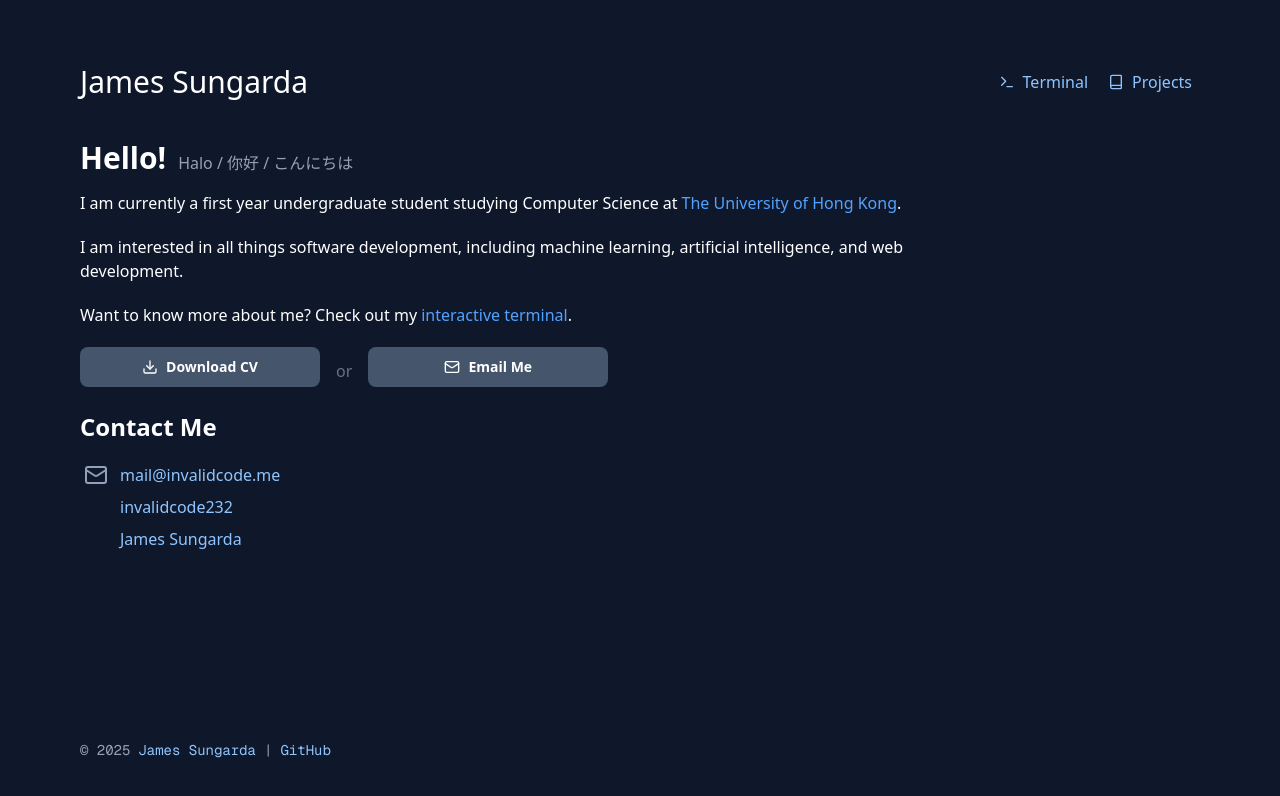
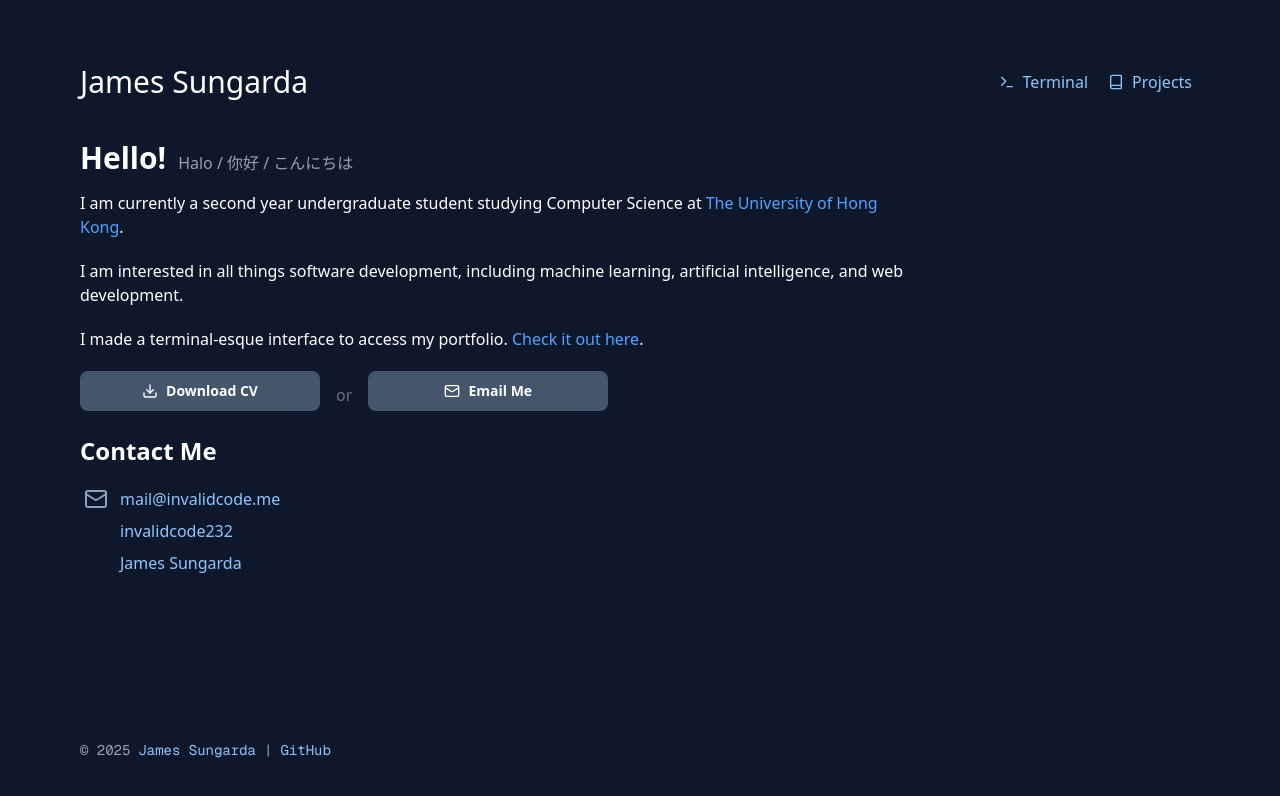
Before and after one commit to invalidcode232/homepage, a Next.js app: page / in a window 1280 px wide. Shown: the top 796 px of the page. Built offline with nearby package versions, Linux system fonts and the light colour scheme; some icons are missing.

Commit message:
feat(main): update page info

```diff
--- a/src/app/page.tsx
+++ b/src/app/page.tsx
@@ -73,7 +73,7 @@ export default function Home() {
           animate={{ opacity: 1, y: 0 }}
           transition={{ delay: 0.1, duration: 0.3 }}
         >
-          I am currently a first year undergraduate student studying Computer
+          I am currently a second year undergraduate student studying Computer
           Science at
           <motion.a
             href={"https://hku.hk"}
@@ -106,13 +106,13 @@ export default function Home() {
           animate={{ opacity: 1, y: 0 }}
           transition={{ delay: 0.2, duration: 0.3 }}
         >
-          Want to know more about me? Check out my{" "}
+          I made a terminal-esque interface to access my portfolio.{" "}
           <motion.span whileHover={{ scale: 1.05 }} className="inline-block">
             <Link
               href="/terminal"
               className="text-blue-400 hover:underline no-underline"
             >
-              interactive terminal
+              Check it out here
             </Link>
           </motion.span>
           .
```
